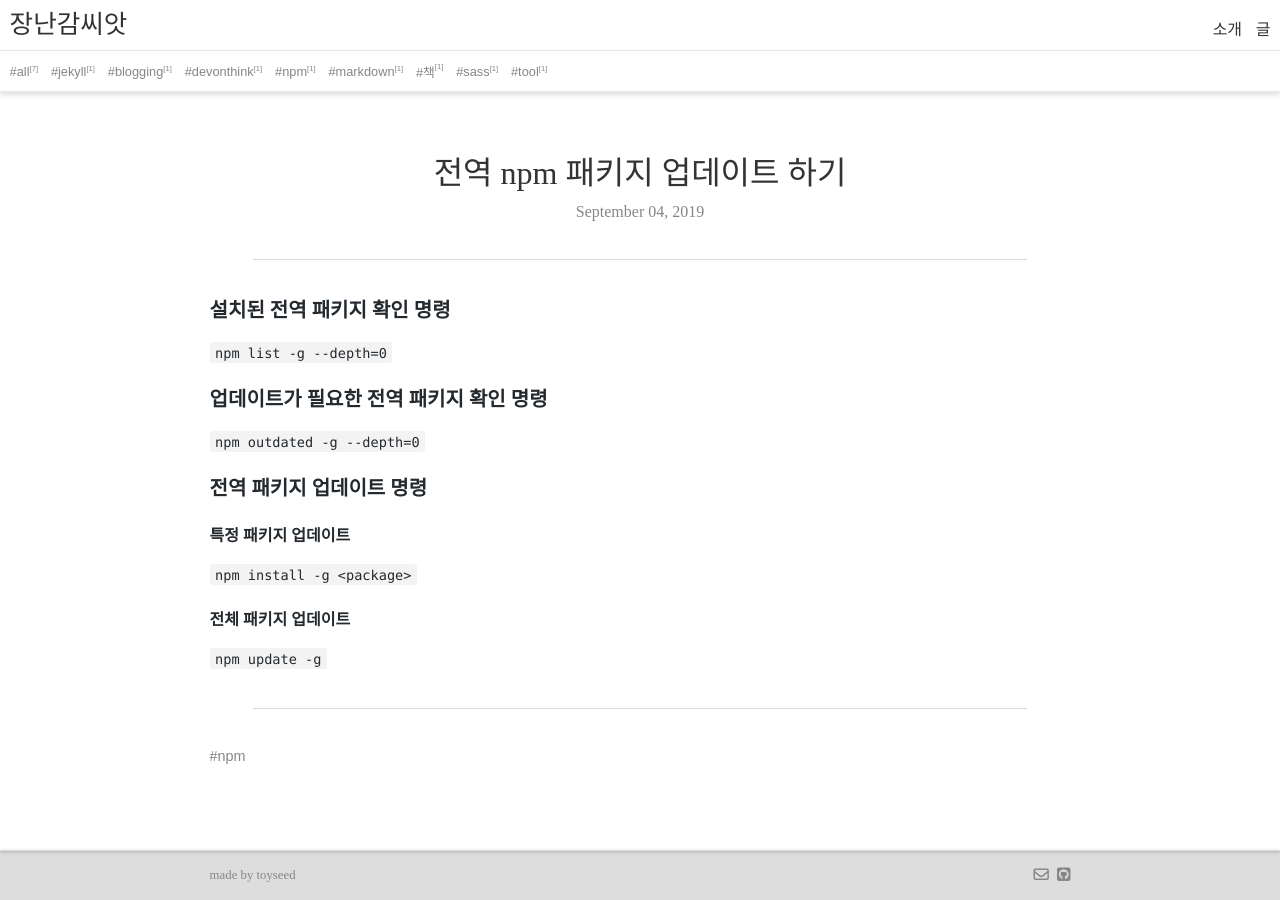
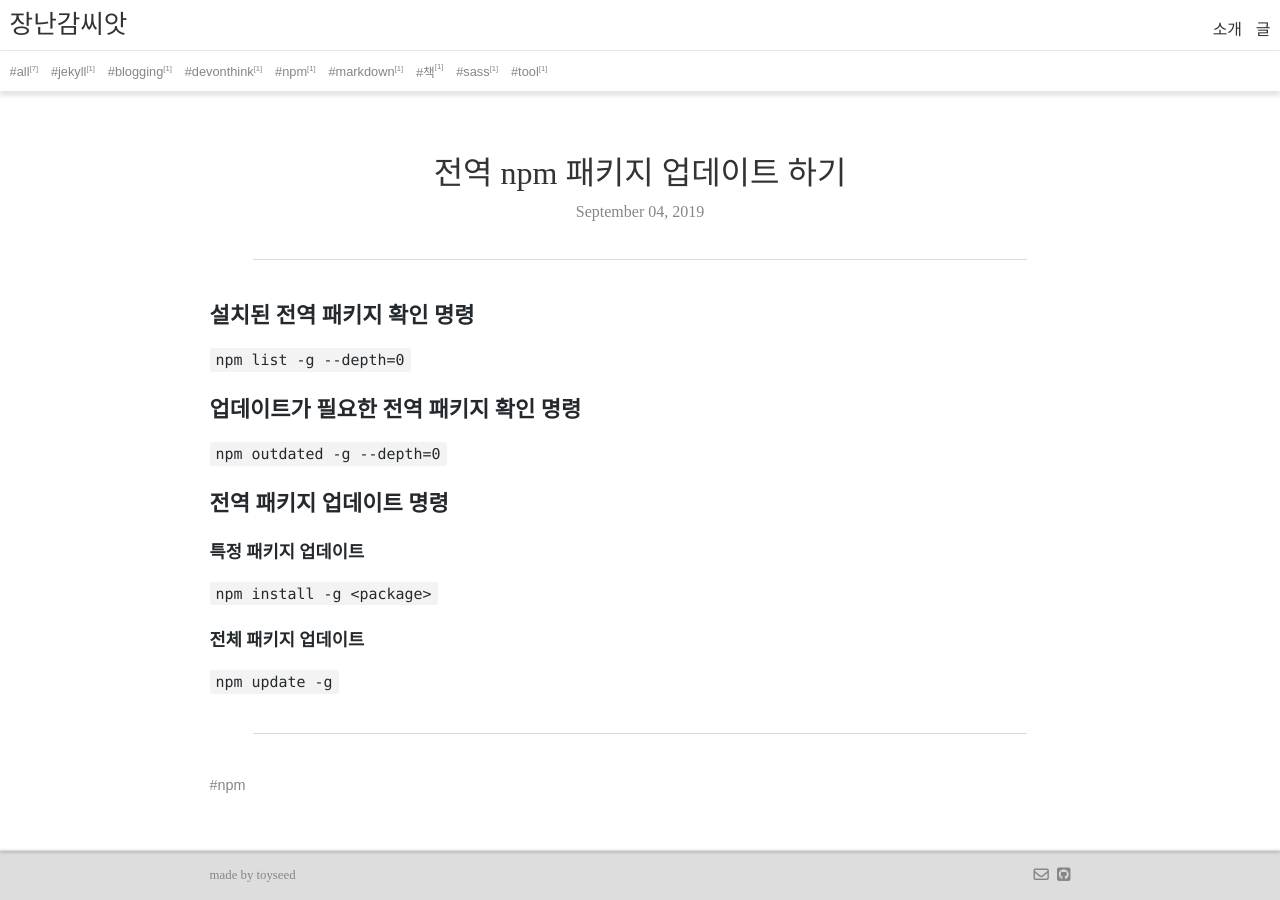
Before and after one commit to toyseed/toyseed.github.io, a Jekyll site: the page built from _posts/2019-09-04-npm-glabal-package-updating.md, in a window 1280 px wide. Built offline with Jekyll 4.4.1, drawn with Linux system fonts in a browser that asks for light colours; nearby versions of some CDN libraries.

Commit message:
change content font and font size

```diff
--- a/_config.yml
+++ b/_config.yml
@@ -17,6 +17,7 @@
 
 plugins:
   - jekyll-feed
+  - jekyll-sitemap
 
 # https://jekyllrb.com/docs/configuration/front-matter-defaults/
 # The defaults key holds an array of scope/values pairs that define what defaults should be set for a particular file path, and optionally, a file type in that path.
--- a/_sass/_draft.scss
+++ b/_sass/_draft.scss
@@ -257,6 +257,9 @@
 .post-content {
   position: relative;
 
+  font-family: inherit;
+  font-size: 1.1em;
+
   ul {
     list-style: disc;
   }
--- a/index.html
+++ b/index.html
@@ -1,5 +1,5 @@
 ---
-title: 장난감 씨앗의 블로그
+title: 장난감씨앗의 블로그
 permalink: /
 ---
 <div class="post-list_warp">
```
